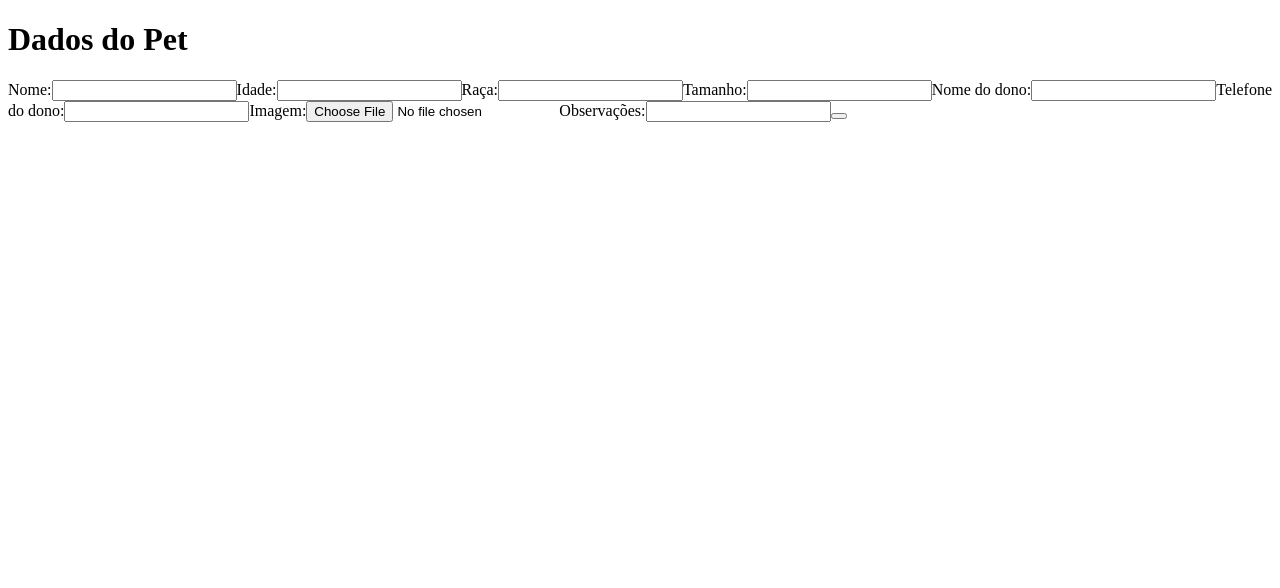
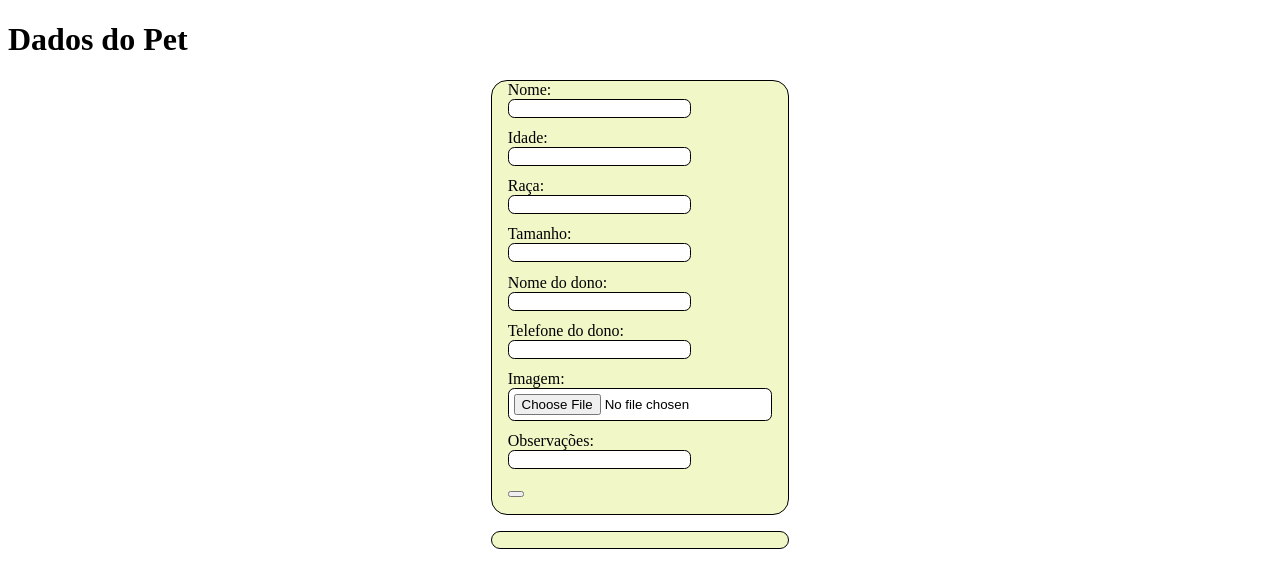
Before and after one commit to jvsobraz/react-app-pet, a React (Create React App) app: page / in a window 1280 px wide. Shown: the top 588 px of the page. Built offline with nearby package versions, Linux system fonts and the light colour scheme.

Commit message:
iniciando styled-components

```diff
--- a/package.json
+++ b/package.json
@@ -9,6 +9,7 @@
     "react": "^18.2.0",
     "react-dom": "^18.2.0",
     "react-scripts": "5.0.1",
+    "styled-components": "^5.3.6",
     "web-vitals": "^2.1.4"
   },
   "scripts": {
--- a/src/components/FormPet.jsx
+++ b/src/components/FormPet.jsx
@@ -1,5 +1,8 @@
 import React, { useState } from "react";
 import PetCadastro from "./PetCadastro";
+import { Container } from "../style/styled";
+import { FormularioEstilizado } from "../style/styled";
+import { Ficha } from "../style/styled";
 
 const PetForm = () => {
   const [nome, setNome] = useState("");
@@ -29,7 +32,9 @@ const PetForm = () => {
   };
 
   return (
+    <Container>
     <form onSubmit={handleSubmit}>
+      <FormularioEstilizado>
       <label>
         Nome:
         <input
@@ -95,7 +100,8 @@ const PetForm = () => {
         />
       </label>
       <button type="submit" value="Cadastrar" />
-
+      </FormularioEstilizado>
+      <Ficha>
       {novoPet.map((pet) => (
         <PetCadastro
           nome={pet.nome}
@@ -108,7 +114,9 @@ const PetForm = () => {
           observacoes={pet.observacoes}
         />
       ))}
+      </Ficha>
     </form>
+    </Container>
   );
 };
 
--- a/src/style/styled.js
+++ b/src/style/styled.js
@@ -0,0 +1,63 @@
+import styled from 'styled-components';
+
+export const Container = styled.div`
+
+    box-sizing: border-box;
+    display: flex;
+    justify-content: center;
+        form{
+            label{
+                input{
+                    display:flex;
+                    border: 1px solid;
+                    border-radius: 0.4rem;
+                    margin: 0 0 0.7rem 0 ;
+                    transition: 0.2s background-color;
+
+                }
+                input[type="file"]{
+                    padding:0.3rem;
+                    background-color:#fff;
+
+                }
+                input:hover{
+                    background-color:#eff2d5;
+                }
+
+            }
+
+        }
+`;
+
+
+export const FormularioEstilizado = styled.div`
+        border: 1px solid;
+        padding: 0 1rem 1rem;
+        border-radius:1rem;
+        margin: 0;
+        background-color: #f2f7c8;
+`;
+
+export const CorpoInteiro = styled.div`
+    body{
+
+    }
+`;
+
+export const Ficha = styled.div`
+
+border: 1px solid;
+padding: 0 1rem 1rem;
+border-radius:1rem;
+margin: 1rem 0;
+background-color: #f2f7c8;
+h2{
+    border: 1px solid;
+    padding: 1rem;
+    border-radius: 1rem;
+    background-color: #fcfcf7;
+    span{
+        font-weight: normal;
+    }
+}
+`;
```
Also changed, not shown: 1 other file (tests, documents, lock files or other folders).
